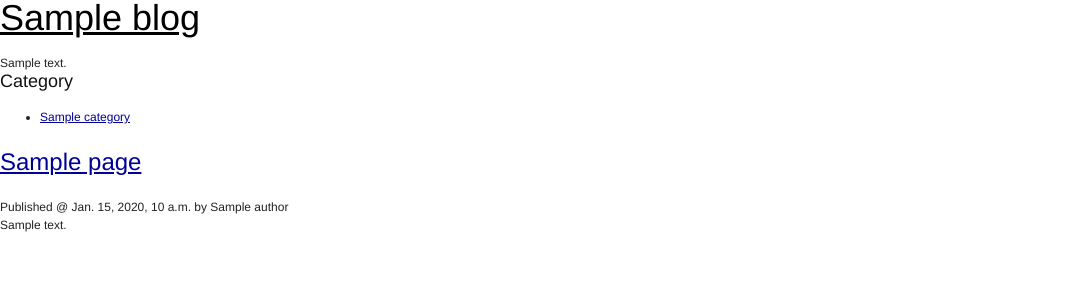
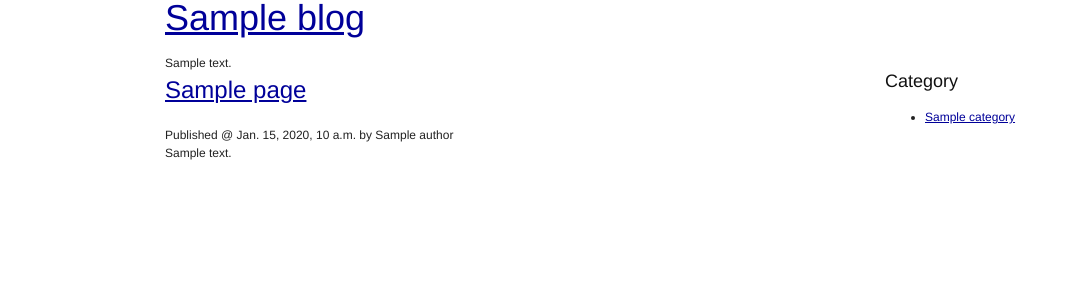
Before and after one commit to dduan/django-sophie, a Django app: template sophie/templates/sophie/entry_list.html in a window 1280 px wide. Shown: the top 300 px of the page, without its empty margins (0-1078 px from the left). Run offline with Django 3.2, Linux system fonts and the light colour scheme; the template is opened without the code that fills it: most values are stand-ins (such as "Sample title", 1, 10 or a date in 2020).

Commit message:
basic layout with blueprint css

```diff
--- a/sophie/templates/sophie/base.html
+++ b/sophie/templates/sophie/base.html
@@ -5,30 +5,36 @@
 
     <title>{% block title %}{% endblock title %}</title>
 
-    <link rel="stylesheet" href="css/blueprint/screen.css" type="text/css" media="screen, projection">
-    <link rel="stylesheet" href="css/blueprint/print.css" type="text/css" media="print">
-    <!--[if lt IE 8]><link rel="stylesheet" href="css/blueprint/ie.css" type="text/css" media="screen, projection"><![endif]-->
+    <link rel="stylesheet" href="{{ MEDIA_URL }}css/blueprint/screen.css" type="text/css" media="screen, projection">
+    <link rel="stylesheet" href="{{ MEDIA_URL }}css/blueprint/print.css" type="text/css" media="print">
+    <!--[if lt IE 8]><link rel="stylesheet" href="{{ MEDIA_URL }}css/blueprint/ie.css" type="text/css" media="screen, projection"><![endif]-->
 
 
 </head>
 <body class="{% block pagetype %}{% endblock pagetype %}">
-    <div id="header">
+    <div class="container">
+
+        <div class="span-24 last" id="header">
             <h1 id="blog-title">
                 <a href="{{blog.get_absolute_url}}">{{ blog.title }}</a>
             </h1>
             <span "blog-descripition">{{ blog.description }}</span>
             {% block header_extra %}{% endblock header_extra %}
         </div>
-    <div id="content">
-        <div id="navi-wrapper">
+
+        <div class="span-18" id="main-wrapper">
+            {% block main %}{% endblock main %}
+        </div>
+
+        <div class="span-6 last" id="navi-wrapper">
             {% block navi %}{% endblock navi %}
         </div>
-        <div id="main-wrapper">
-            {% block main %}{% endblock main %}
+
+
+        <div class="span-24 last" id="footer">
+            {% block footer_extra %}{% endblock footer_extra %}
         </div>
-    </div>
-    <div id="footer">
-        {% block footer_extra %}{% endblock footer_extra %}
+
     </div>
 </body>
 </html>
```
Lines whose indentation alone changed are shown as unchanged.
